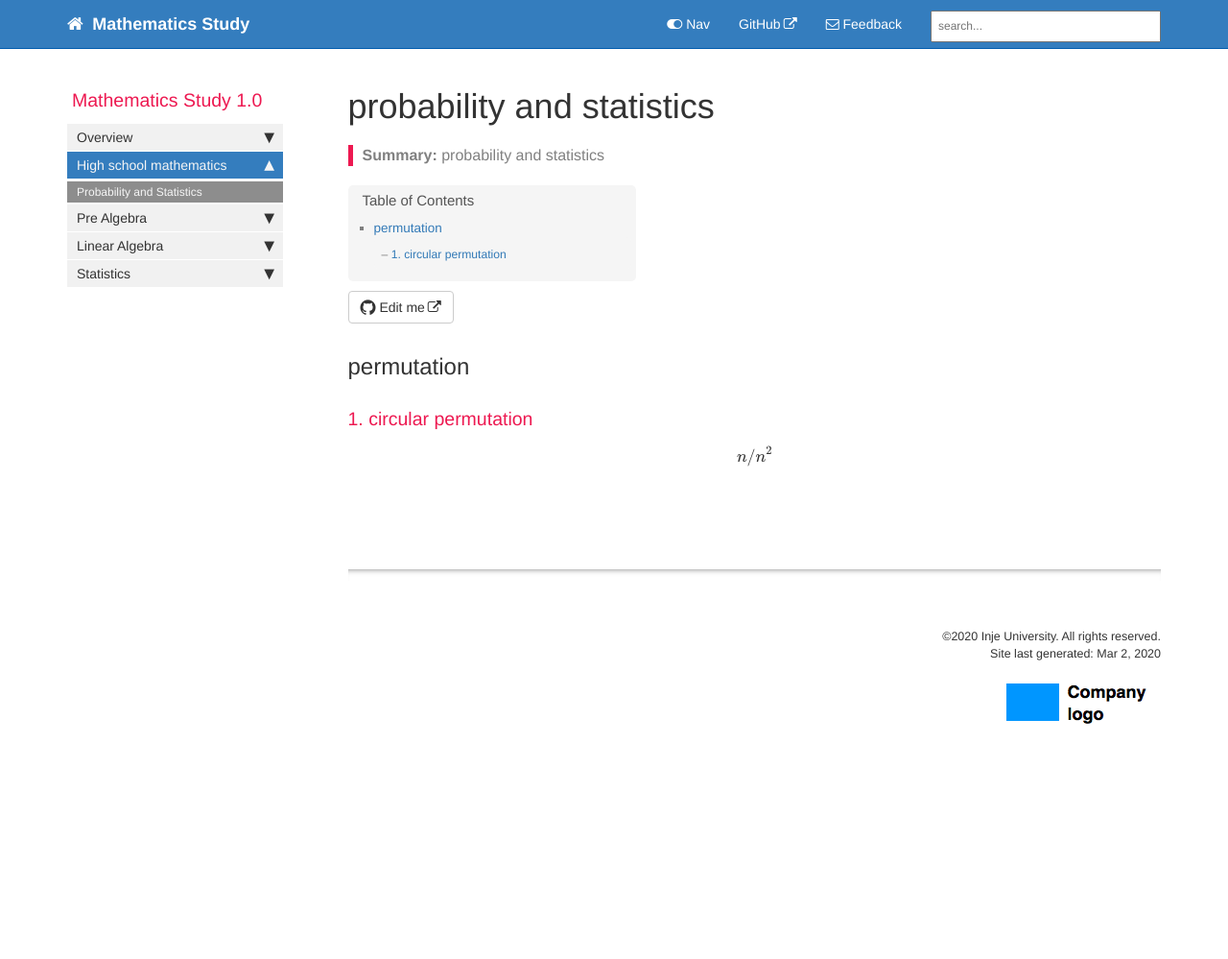
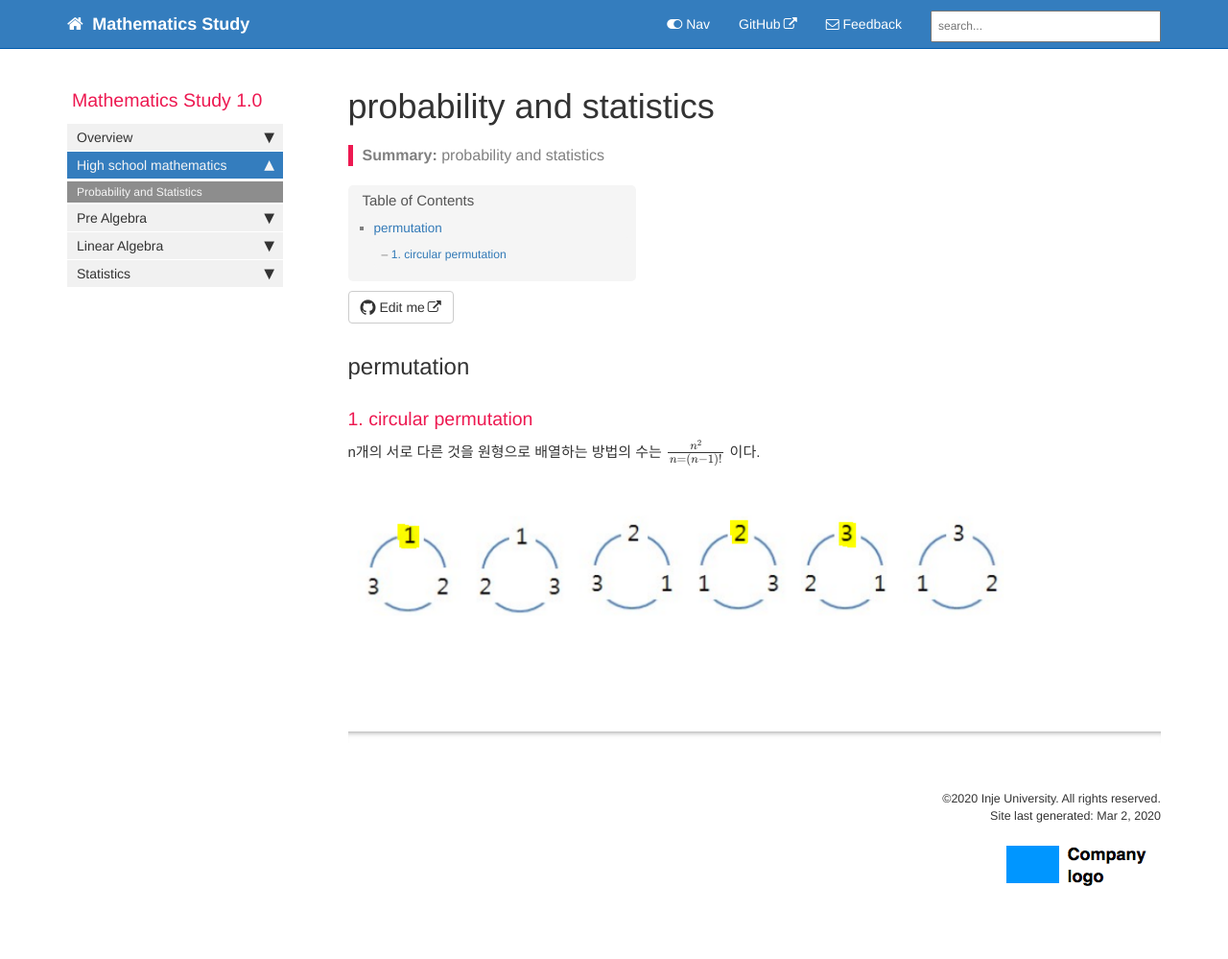
Before and after one commit to jongeunShin95/mathematics-study, a Jekyll site: the page built from pages/mydoc/mydoc_probability_and_statistics.md, in a window 1280 px wide. Shown: the whole page at 96% size. Built offline with Jekyll 4.4.1, drawn with Linux system fonts in a browser that asks for light colours; formulas are drawn with MathJax 3; comment, search, counter and statistics services are not loaded; before the commit the page ends 900 px from its top, so only the background shows below that.

Commit message:
circular permutation

```diff
--- a/pages/mydoc/mydoc_probability_and_statistics.md
+++ b/pages/mydoc/mydoc_probability_and_statistics.md
@@ -13,6 +13,8 @@ use_math: true
 
 ### 1. circular permutation
 
-$$
-n/n^2
-$$
+n개의 서로 다른 것을 원형으로 배열하는 방법의 수는 $n^2 \over n = (n-1)!$ 이다.
+
+<br>
+
+{% include inline_image.html file="permutation/circle.png" alt="circle_image" %}
```
Also changed, not shown: images/permutation/circle.png (added).
